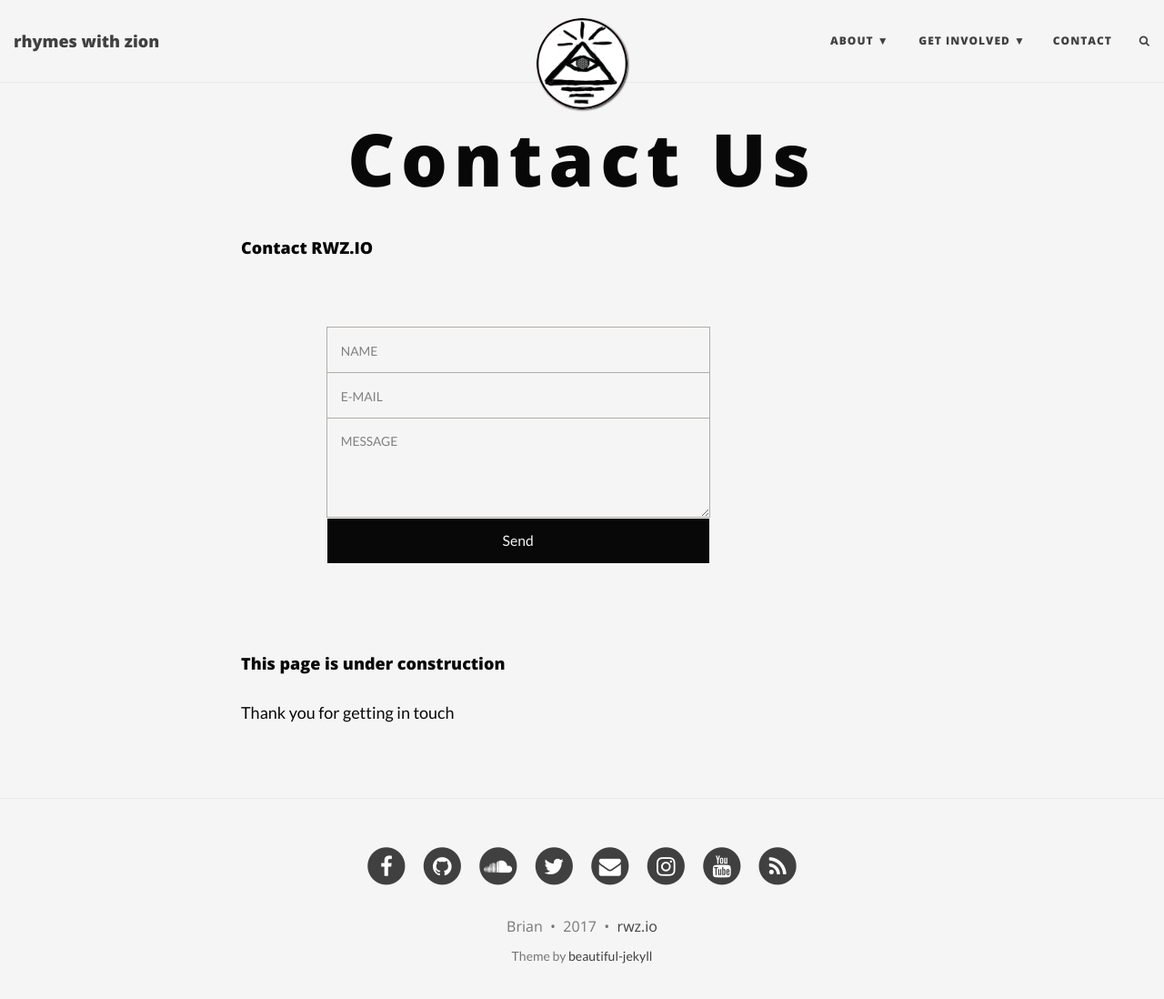
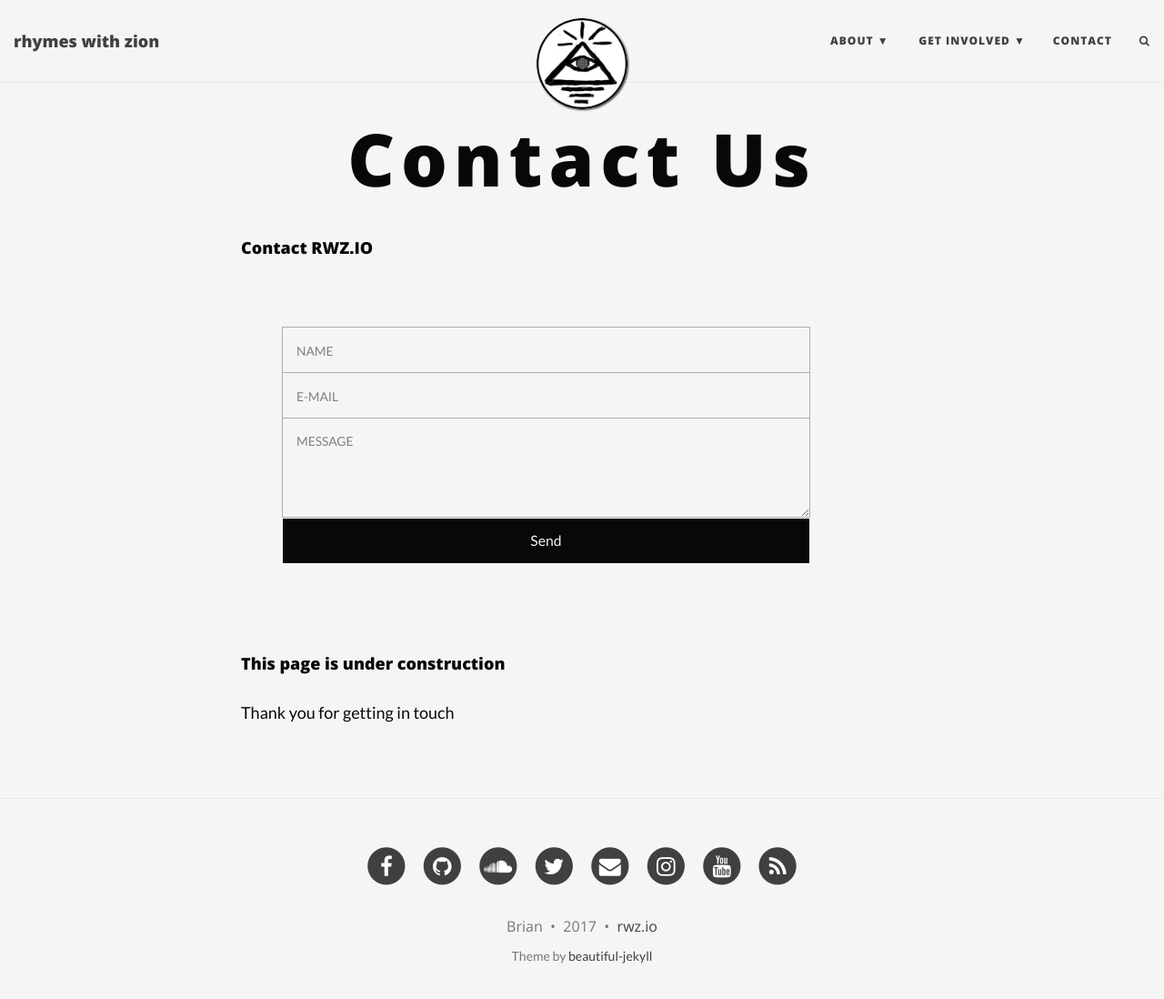
Before and after one commit to rhymeswithzion/rwz-test, a Jekyll site: the page built from contact.md, in a window 1280 px wide and 1111 px high. Shown: the top 1098 px of the window at 91% size. Built offline with Jekyll 4.4.1, drawn with Linux system fonts in a browser that asks for light colours; some web fonts are replaced; comment, search, counter and statistics services are not loaded.

Commit message:
Update contact.css

```diff
--- a/css/contact.css
+++ b/css/contact.css
@@ -90,14 +90,14 @@ header {
 
 #form {
   position: relative;
-  width: 75%;
+  width: 88%;
   margin: 50px auto 100px auto;
 }
 
 input {
   font-family: 'Lato', sans-serif;
   font-size: 0.875em;
-  width: 75%;
+  width: 88%;
   height: 50px;
   padding: 0px 15px 0px 15px;
 
@@ -120,8 +120,8 @@ input:hover {
 }
 
 textarea {
-  width: 75%;
-  max-width: 75%;
+  width: 88%;
+  max-width: 88%;
   height: 110px;
   max-height: 110px;
   padding: 15px;
@@ -147,7 +147,7 @@ textarea:hover {
 }
 
 #submit {
-  width: 75%;
+  width: 88%;
 
   padding: 0;
   margin: -5px 0px 0px 0px;
```
